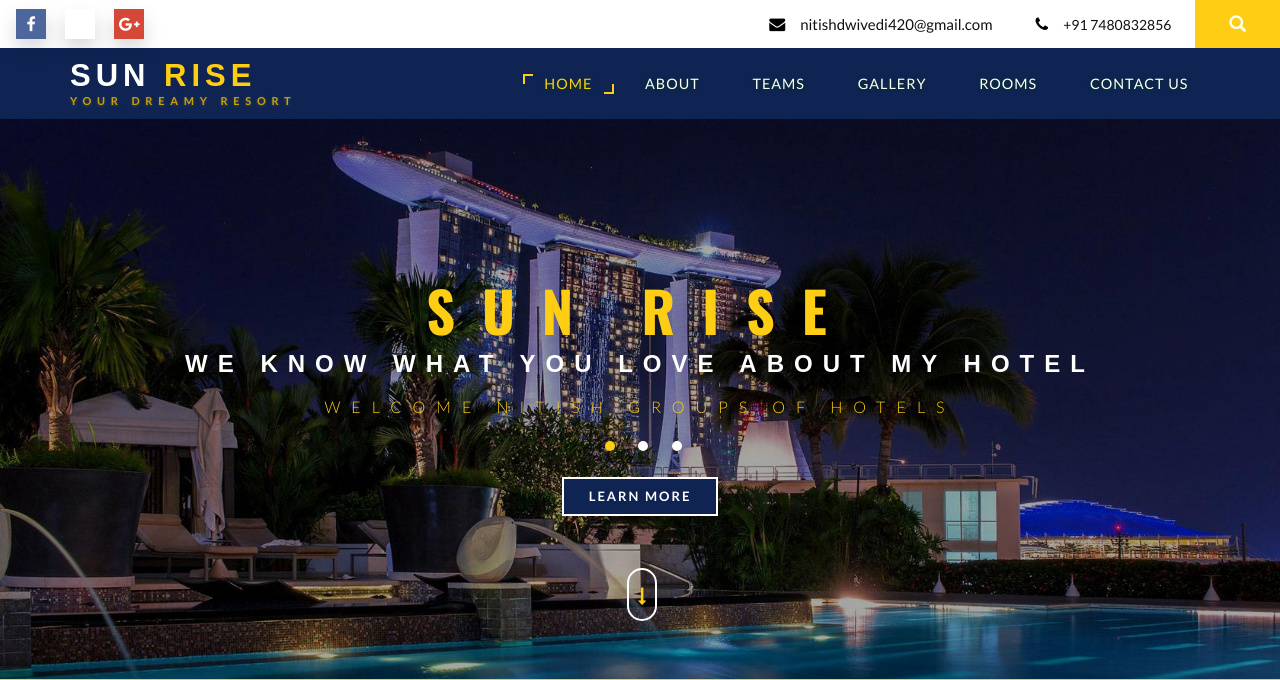
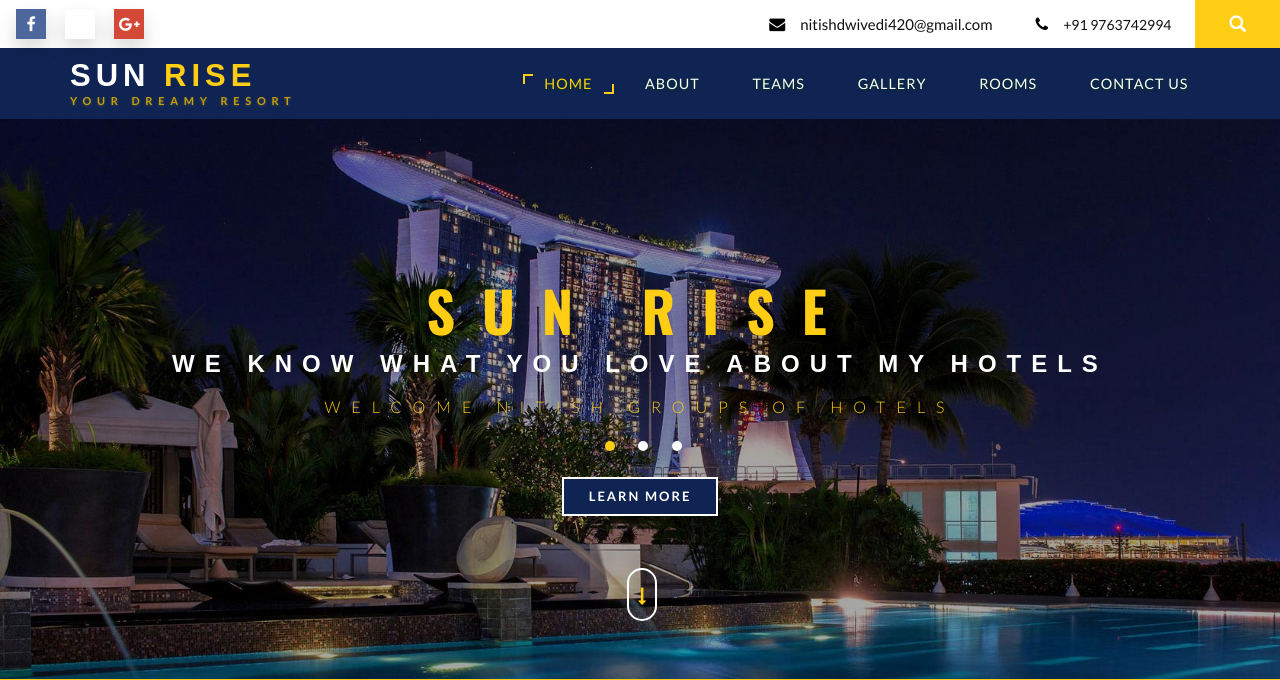
Before and after one commit to princedubey1801/Hotel-Website, a PHP site: page / in a window 1280 px wide. Shown: the top 680 px of the page. Run offline with PHP 8.4, Linux system fonts and the light colour scheme; data that the repository does not hold is empty; some web fonts are replaced.

Commit message:
Update hotel website

```diff
--- a/index.php
+++ b/index.php
@@ -4,7 +4,7 @@ include('db.php');
 <!DOCTYPE html>
 <html lang="en">
 <head>
-<title>Nitish Group of Hotel</title>
+<title>Princes Group of Hotel</title>
 <!-- for-mobile-apps -->
 <meta name="viewport" content="width=device-width, initial-scale=1">
 <meta http-equiv="Content-Type" content="text/html; charset=utf-8" />
@@ -39,7 +39,7 @@ include('db.php');
 			<div class="contact-bnr-w3-agile">
 				<ul>
 					<li><i class="fa fa-envelope" aria-hidden="true"></i><a href="mailto:info@example.com">nitishdwivedi420@gmail.com</a></li>
-					<li><i class="fa fa-phone" aria-hidden="true"></i>+91 7480832856</li>
+					<li><i class="fa fa-phone" aria-hidden="true"></i>+91 9763742994</li>
 					<li class="s-bar">
 						<div class="search">
 							<input class="search_box" type="checkbox" id="search_box">
@@ -98,7 +98,7 @@ include('db.php');
 							<div class="container">
 								<div class="agileits-banner-info">
 								<h4>SUN RISE</h4>
-									<h3>We know what you love about my hotel</h3>
+									<h3>We know what you love about my hotels</h3>
 										<p>Welcome Nitish Groups of Hotels</p>
 									<div class="agileits_w3layouts_more menu__item">
 				<a href="#" class="menu__link" data-toggle="modal" data-target="#myModal">Learn More</a>
@@ -112,7 +112,7 @@ include('db.php');
 							<div class="container">
 								<div class="agileits-banner-info">
 								<h4>SUN RISE</h4>
-									<h3>Stay with friends & families</h3>
+									<h3>Stay with friend & familie</h3>
 										<p>Come & enjoy precious moment with us</p>
 									<div class="agileits_w3layouts_more menu__item">
 				<a href="#" class="menu__link" data-toggle="modal" data-target="#myModal">Learn More</a>
```
